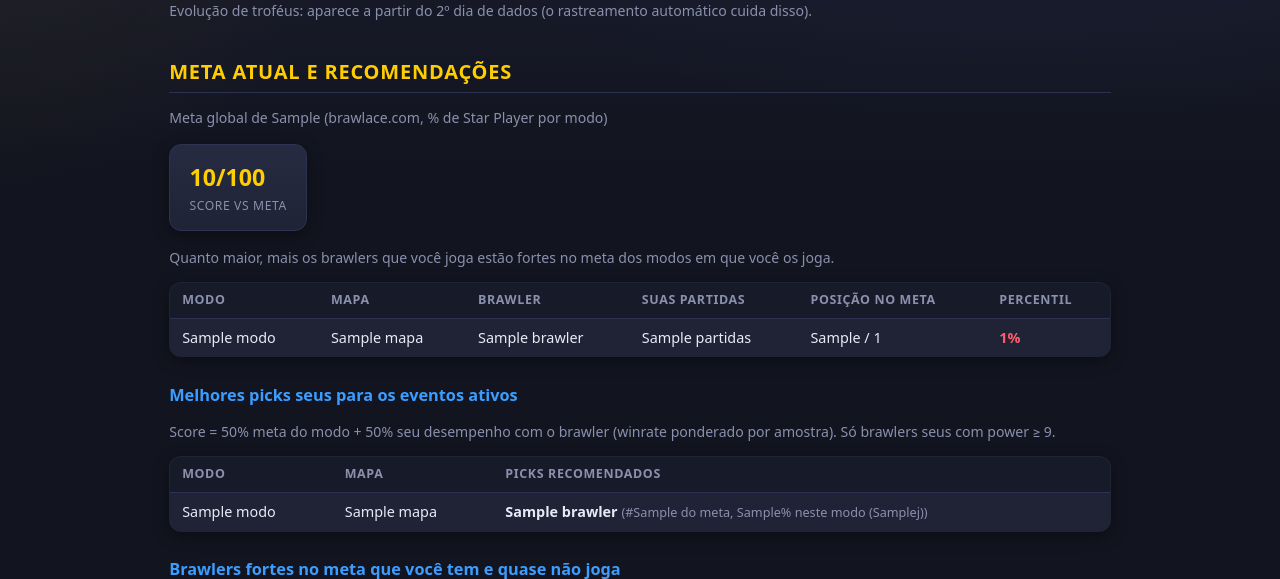
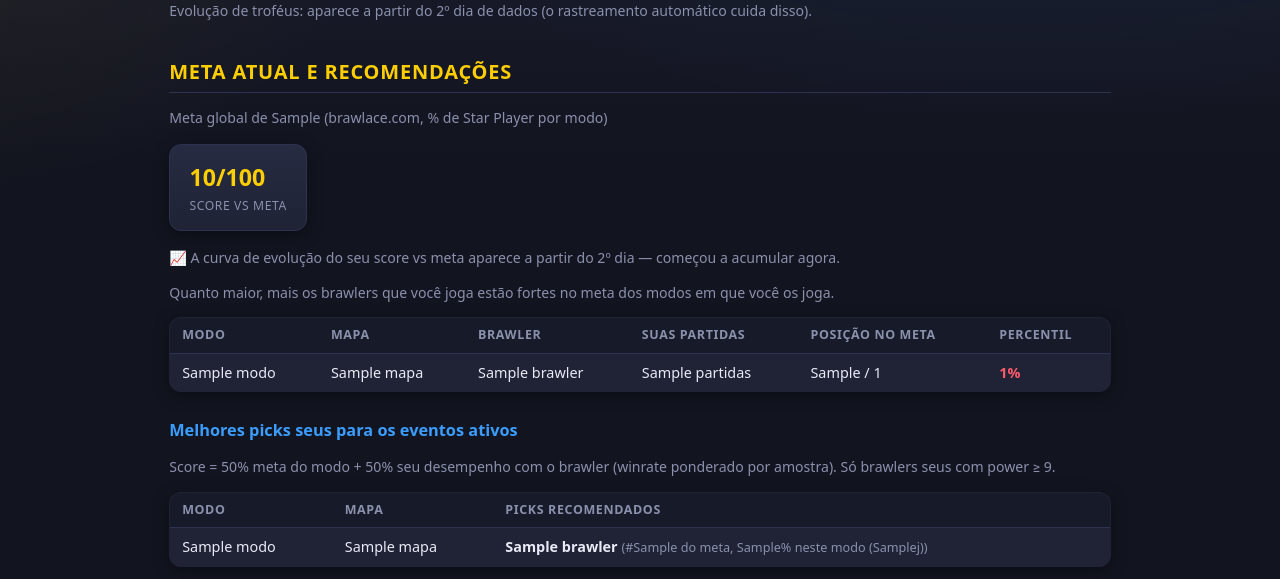
Before and after one commit to andreidl/api-do-brawl, a FastAPI app: template app/templates/jogador.html in a window 1280 px wide. Shown: the part 1752-2331 px from the top of the page. Run offline with FastAPI, Linux system fonts and the light colour scheme; the template is opened without the code that fills it: most values are stand-ins (such as "Sample title", 1, 10 or a date in 2020).

Commit message:
Evolucao do score vs meta ao longo do tempo
Nova tabela score_meta_historico (1 ponto/dia por jogador). O score vs meta
e gravado a cada consulta do perfil (INSERT OR REPLACE por dia) e a pagina
mostra a curva de evolucao (SVG) a partir do 2o dia, como troféus e ranked.

Fecha o ultimo item da lista de estatisticas que faltavam. 90 testes passando.

```diff
--- a/app/main.py
+++ b/app/main.py
@@ -198,17 +198,22 @@
         eventos: list[dict] = brawlace.coletar_eventos()
     except (brawlace.ErroColeta, brawlace.ErroParsing):
         return None
+    correl: dict = indicadores_meta.calcular_meta_jogador(
+        dados_meta, eventos, batalhas, perfil["brawlers"], historico_lp,
+        historico_modo,
+    )
     conexao = db.conectar()
     try:
         db.salvar_meta(conexao, dados_meta)
+        if correl.get("score"):
+            db.salvar_score_meta(conexao, perfil["tag"], correl["score"]["score"])
+        # série de evolução do score (1 ponto/dia — acumula com o tempo)
+        correl["evolucao_score"] = db.historico_score_meta(conexao, perfil["tag"])
     except sqlite3.OperationalError:
-        pass  # banco ocupado pelo rastreio — snapshot do meta fica p/ próxima
+        pass  # banco ocupado pelo rastreio — fica para a próxima
     finally:
         conexao.close()
-    return indicadores_meta.calcular_meta_jogador(
-        dados_meta, eventos, batalhas, perfil["brawlers"], historico_lp,
-        historico_modo,
-    )
+    return correl
 
 
 def _consultar_do_banco(tag_norm: str, filtro_tipo: str | None = None) -> dict | None:
--- a/app/templates/jogador.html
+++ b/app/templates/jogador.html
@@ -461,6 +461,21 @@
 <section class="cartoes">
   <div class="cartao"><b>{{ correlacao.score.score }}/100</b><span>Score vs meta</span></div>
 </section>
+{% if correlacao.evolucao_score and correlacao.evolucao_score | length >= 2 %}
+{% set sc = correlacao.evolucao_score %}
+{% set smin = sc | map(attribute="score") | min %}
+{% set smax = sc | map(attribute="score") | max %}
+{% set sfaixa = (smax - smin) if smax > smin else 1 %}
+<svg viewBox="0 0 600 160" class="grafico" preserveAspectRatio="none">
+  <polyline fill="none" stroke="#9b6dff" stroke-width="2" points="
+    {%- for p in sc %}
+    {{ (loop.index0 / (sc | length - 1) * 580 + 10) | round(1) }},{{ (140 - (p.score - smin) / sfaixa * 120) | round(1) }}
+    {%- endfor %}" />
+</svg>
+<p class="nota">Evolução do seu score vs meta: {{ sc[0].dia }} ({{ sc[0].score }}) → {{ sc[-1].dia }} ({{ sc[-1].score }})</p>
+{% elif correlacao.evolucao_score %}
+<p class="nota">📈 A curva de evolução do seu score vs meta aparece a partir do 2º dia — começou a acumular agora.</p>
+{% endif %}
 <p class="nota">Quanto maior, mais os brawlers que você joga estão fortes no meta
   dos modos em que você os joga.</p>
 <table>
```
Also changed, not shown: app/db.py (+24 -0 lines).
